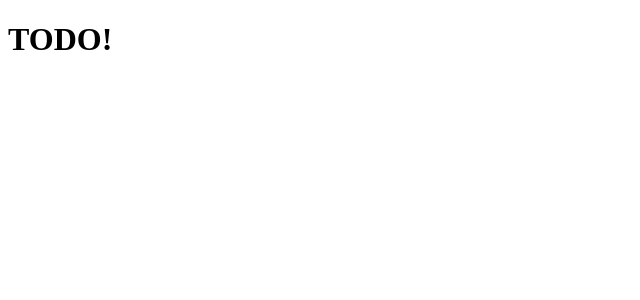
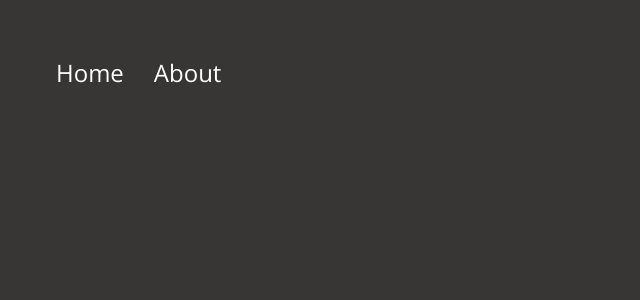
Before and after one commit to dthgs/blackbird, an Angular app: page / in a window 1280 px wide. Shown: the top 300 px of the page, without its empty margins (0-640 px from the left). Built offline with nearby package versions, Linux system fonts and the light colour scheme.

Commit message:
Navbar added

```diff
--- a/src/app/app.component.html
+++ b/src/app/app.component.html
@@ -1,3 +1,6 @@
-<h1>TODO!</h1>
+<ul>
+    <li><a routerLink="">Home</a></li>
+    <li><a routerLink="">About</a></li>
+</ul>
 
 <router-outlet></router-outlet>
--- a/src/styles.css
+++ b/src/styles.css
@@ -1 +1,30 @@
 /* You can add global styles to this file, and also import other style files */
+
+@import url('https://fonts.googleapis.com/css?family=Open+Sans');
+
+body {
+    background: rgb(56, 53, 53);
+    padding: 3em;
+    font-family: 'Open Sans', 'Arial';
+    color: #fff;
+}
+
+ul {
+    list-style-type: none;
+    margin: 0 0 2em 0;
+    padding: 0;
+}
+
+ul li {
+    display: inline;
+    margin-right: 30px; /* Space between buttons */
+}
+
+ul li a {
+    font-size: 1.5em;
+}
+
+a {
+    color: #fff;
+    text-decoration: none;
+}
```
